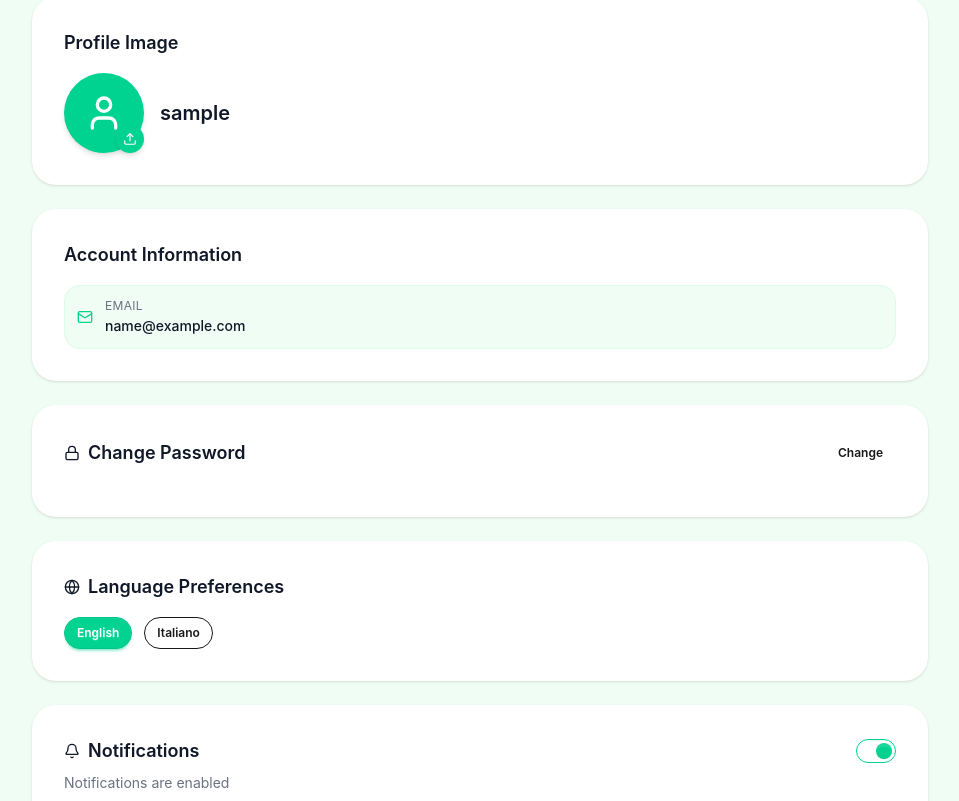
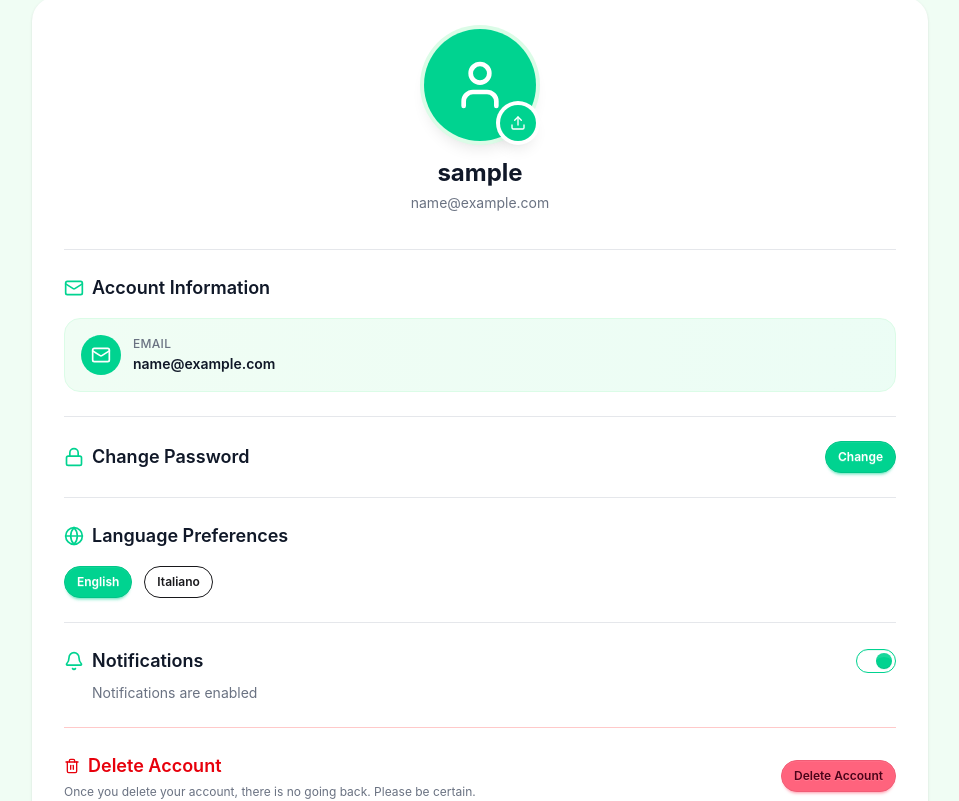
Before and after one commit to schwein69/Asw-Hci, a Vue app in the folder mevn-app/client/: page /profile in a window 1280 px wide. Shown: the part 320-1121 px from the top of the page, without its empty margins (160-1119 px from the left). Built offline with nearby package versions, Linux system fonts and the light colour scheme; sample sign-in values are in the browser's storage.

Commit message:
improve profile page design

```diff
--- a/mevn-app/client/src/components/Profile.vue
+++ b/mevn-app/client/src/components/Profile.vue
@@ -349,40 +349,39 @@ const handleDeleteAccount = async () => {
         Profile Settings
       </h1>
 
-      <div v-if="user" class="space-y-6">
-        <div class="bg-white dark:bg-gray-800 rounded-3xl shadow-sm p-6 md:p-8 transition-colors duration-300">
-          <h3 class="text-lg font-semibold text-gray-900 dark:text-white mb-4">
-            Profile Image
-          </h3>
-          <div class="flex items-center gap-4">
-            <div class="relative">
-              <div class="w-20 h-20 rounded-full overflow-hidden bg-success flex items-center justify-center shadow-md">
+      <div v-if="user">
+        <div class="bg-white dark:bg-gray-800 rounded-3xl shadow-sm p-6 md:p-8 transition-colors duration-300 space-y-6">
+          <div class="flex flex-col items-center pb-6 border-b border-gray-200 dark:border-gray-700">
+            <div class="relative mb-4">
+              <div class="w-28 h-28 rounded-full overflow-hidden bg-success flex items-center justify-center shadow-lg ring-4 ring-green-100 dark:ring-gray-700">
                 <img v-if="profileImagePreview || (user && user.profileImage)" :src="profileImagePreview || user.profileImage" :alt="user.username" class="w-full h-full object-cover" />
-                <User v-else class="text-white w-10 h-10" />
+                <User v-else class="text-white w-14 h-14" />
               </div>
               <button
                 @click="showImageUpload = !showImageUpload"
-                class="absolute bottom-0 right-0 w-7 h-7 rounded-full bg-success text-white flex items-center justify-center shadow-md hover:opacity-90 active:scale-95 transition-all"
+                class="absolute bottom-0 right-0 w-9 h-9 rounded-full bg-success text-white flex items-center justify-center shadow-lg hover:opacity-90 active:scale-95 transition-all ring-4 ring-white dark:ring-gray-800"
               >
-                <Upload class="w-3.5 h-3.5" />
+                <Upload class="w-4 h-4" />
               </button>
             </div>
-            <div class="flex-1">
-              <h2 class="text-xl font-semibold text-gray-900 dark:text-white">
+            <div class="text-center">
+              <h2 class="text-2xl font-bold text-gray-900 dark:text-white mb-1">
                 {{ user.username }}
               </h2>
+              <p class="text-sm text-gray-500 dark:text-gray-400 mb-3">
+                {{ user.email }}
+              </p>
               <button
                 v-if="user.profileImage || profileImagePreview"
                 @click="deleteProfileImage"
-                class="mt-2 text-xs text-red-600 dark:text-red-400 hover:underline flex items-center gap-1"
+                class="text-xs text-red-600 dark:text-red-400 hover:text-red-700 dark:hover:text-red-300 hover:underline flex items-center gap-1 mx-auto transition-colors"
               >
-                <Trash2 class="w-3 h-3" />
+                <Trash2 class="w-3.5 h-3.5" />
                 Delete Image
               </button>
             </div>
-          </div>
 
-          <div v-if="showImageUpload" class="mt-4 p-4 bg-green-50 dark:bg-gray-700 rounded-2xl border border-green-100 dark:border-gray-600">
+            <div v-if="showImageUpload" class="w-full max-w-md mt-4 p-4 bg-green-50 dark:bg-gray-700 rounded-2xl border border-green-100 dark:border-gray-600">
               <label class="block text-xs font-medium text-gray-700 dark:text-gray-300 mb-2">
                 Select Image
               </label>
@@ -421,17 +420,19 @@ const handleDeleteAccount = async () => {
               </div>
             </div>
           </div>
-
-        <div class="bg-white dark:bg-gray-800 rounded-3xl shadow-sm p-6 md:p-8 transition-colors duration-300">
-          <h3 class="text-lg font-semibold text-gray-900 dark:text-white mb-4">
+          <div>
+            <h3 class="text-lg font-semibold text-gray-900 dark:text-white mb-4 flex items-center gap-2">
+              <Mail class="w-5 h-5 text-success" />
               Account Information
             </h3>
             <div class="space-y-3">
-            <div class="flex items-center gap-3 p-3 bg-green-50 dark:bg-gray-700 rounded-2xl border border-green-100 dark:border-gray-600">
-              <Mail class="text-success w-4 h-4 shrink-0" />
-              <div>
-                <p class="text-xs text-gray-500 dark:text-gray-400 uppercase tracking-wide">Email</p>
-                <p class="text-sm font-medium text-gray-900 dark:text-white mt-0.5">
+              <div class="flex items-center gap-3 p-4 bg-gradient-to-r from-green-50 to-emerald-50 dark:from-gray-700 dark:to-gray-600 rounded-2xl border border-green-100 dark:border-gray-600 hover:shadow-md transition-shadow">
+                <div class="w-10 h-10 rounded-full bg-success flex items-center justify-center shrink-0">
+                  <Mail class="text-white w-5 h-5" />
+                </div>
+                <div class="flex-1">
+                  <p class="text-xs text-gray-500 dark:text-gray-400 uppercase tracking-wide font-medium">Email</p>
+                  <p class="text-sm font-semibold text-gray-900 dark:text-white mt-0.5">
                     {{ user.email }}
                   </p>
                 </div>
@@ -439,15 +440,15 @@ const handleDeleteAccount = async () => {
             </div>
           </div>
 
-        <div class="bg-white dark:bg-gray-800 rounded-3xl shadow-sm p-6 md:p-8 transition-colors duration-300">
+          <div class="border-t border-gray-200 dark:border-gray-700 pt-6">
             <div class="flex items-center justify-between mb-4">
               <h3 class="text-lg font-semibold text-gray-900 dark:text-white flex items-center gap-2">
-              <Lock class="w-4 h-4" />
+                <Lock class="w-5 h-5 text-success" />
                 Change Password
               </h3>
               <button
                 @click="toggleChangePassword"
-              class="btn btn-sm btn-ghost rounded-full no-animation active:scale-95 text-xs"
+                class="btn btn-sm btn-success rounded-full no-animation active:scale-95 text-xs text-white"
               >
                 {{ showChangePassword ? 'Cancel' : 'Change' }}
               </button>
@@ -493,9 +494,9 @@ const handleDeleteAccount = async () => {
             </div>
           </div>
 
-        <div class="bg-white dark:bg-gray-800 rounded-3xl shadow-sm p-6 md:p-8 transition-colors duration-300">
+          <div class="border-t border-gray-200 dark:border-gray-700 pt-6">
             <h3 class="text-lg font-semibold text-gray-900 dark:text-white mb-4 flex items-center gap-2">
-            <Globe class="w-4 h-4" />
+              <Globe class="w-5 h-5 text-success" />
               Language Preferences
             </h3>
             <div class="flex gap-3 flex-wrap">
@@ -520,10 +521,10 @@ const handleDeleteAccount = async () => {
             </div>
           </div>
 
-        <div class="bg-white dark:bg-gray-800 rounded-3xl shadow-sm p-6 md:p-8 transition-colors duration-300">
-          <div class="flex items-center justify-between">
+          <div class="border-t border-gray-200 dark:border-gray-700 pt-6">
+            <div class="flex items-center justify-between mb-2">
               <div class="flex items-center gap-2">
-              <Bell class="w-4 h-4 text-gray-900 dark:text-white" />
+                <Bell class="w-5 h-5 text-success" />
                 <h3 class="text-lg font-semibold text-gray-900 dark:text-white">
                   Notifications
                 </h3>
@@ -535,12 +536,12 @@ const handleDeleteAccount = async () => {
                 class="toggle toggle-success"
               />
             </div>
-          <p class="text-sm text-gray-500 dark:text-gray-400 mt-2">
+            <p class="text-sm text-gray-500 dark:text-gray-400 ml-7">
               {{ notifications ? 'Notifications are enabled' : 'Notifications are disabled' }}
             </p>
           </div>
 
-        <div class="bg-white dark:bg-gray-800 rounded-3xl shadow-sm p-6 md:p-8 border-2 border-red-200 dark:border-red-800 transition-colors duration-300">
+          <div class="border-t border-red-200 dark:border-red-800 pt-6">
             <div class="flex items-center justify-between flex-wrap gap-4">
               <div>
                 <h3 class="text-lg font-semibold text-red-600 dark:text-red-400 flex items-center gap-2">
@@ -557,6 +558,7 @@ const handleDeleteAccount = async () => {
               >
                 Delete Account
               </button>
+            </div>
           </div>
         </div>
       </div>
```
Lines whose indentation alone changed are shown as unchanged.
